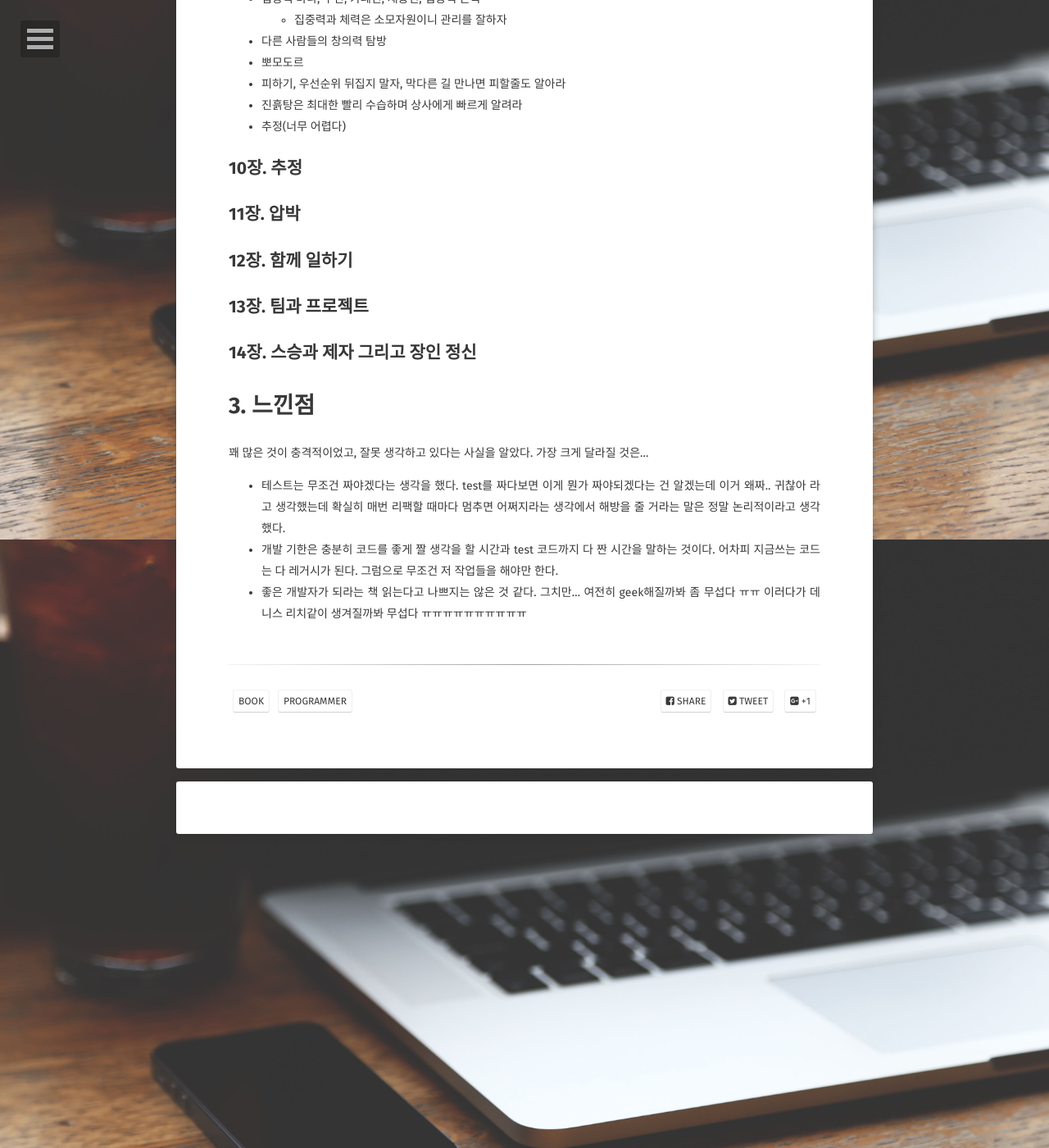
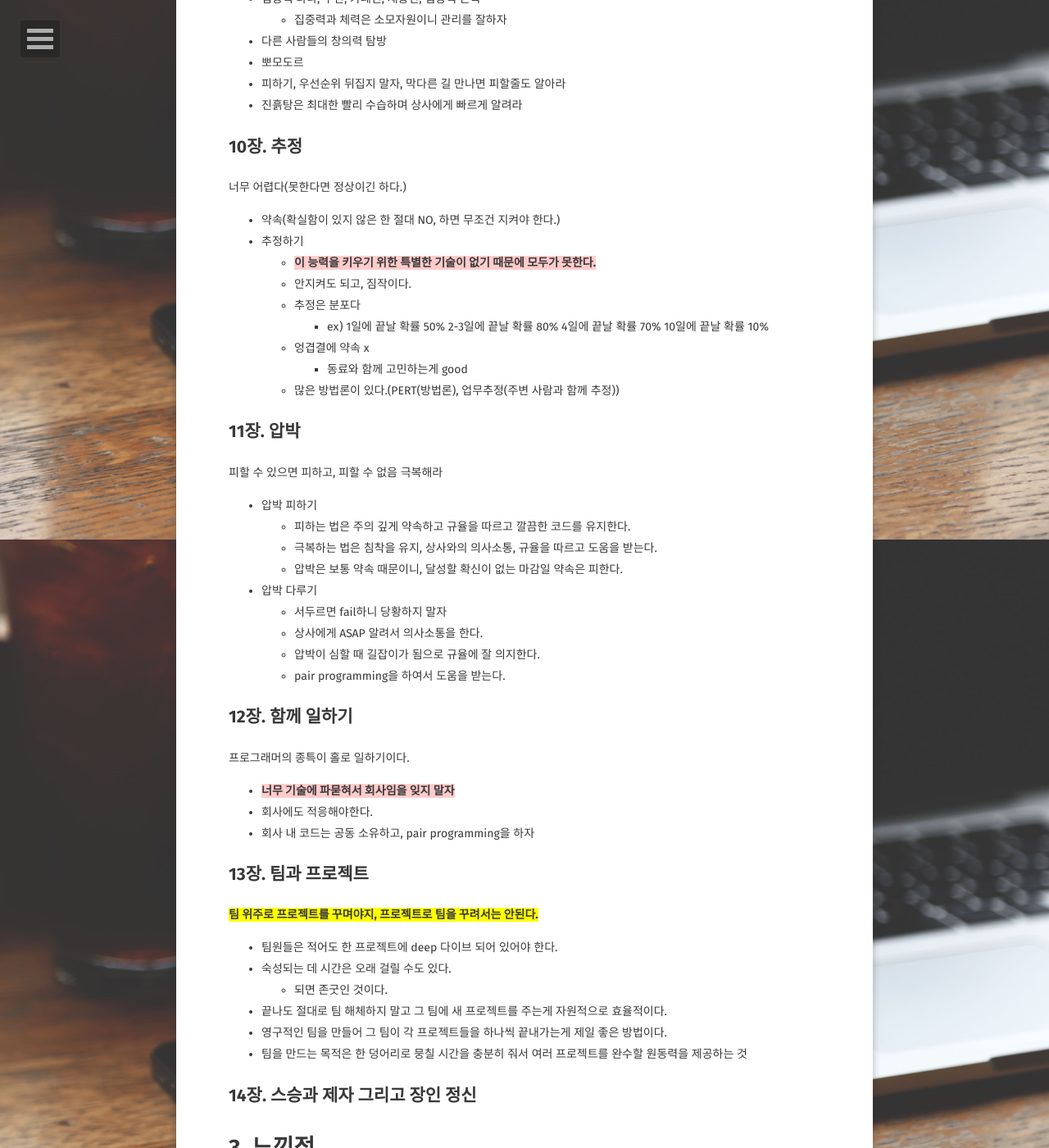
Before and after one commit to JoosJuliet/joosjuliet.github.io, a Jekyll site: the page built from _posts/2019-01-20-clean_code.md, in a window 1280 px wide and 1400 px high, scrolled down 4742 px. Shown: the whole window at 82% size. Built offline with Jekyll 4.4.1, drawn with Linux system fonts in a browser that asks for light colours; some web fonts are replaced; some of the changed text lies outside the part shown.

Commit message:
13장까지 업로드

```diff
--- a/_posts/2019-01-20-clean_code.md
+++ b/_posts/2019-01-20-clean_code.md
@@ -208,12 +208,73 @@ comments: true
 - 뽀모도르
 - 피하기, 우선순위 뒤집지 말자, 막다른 길 만나면 피할줄도 알아라
 - 진흙탕은 최대한 빨리 수습하며 상사에게 빠르게 알려라
-- 추정(너무 어렵다)
+
+
+
+
 
 ## 10장. 추정
+너무 어렵다(못한다면 정상이긴 하다.)
+
+
+- 약속(확실함이 있지 않은 한 절대 NO, 하면 무조건 지켜야 한다.)
+- 추정하기
+  - <span style="background-color:#FFCCCC"><b>이 능력을 키우기 위한 특별한 기술이 없기 때문에 모두가 못한다.</b></span>
+  - 안지켜도 되고, 짐작이다.
+  - 추정은 분포다
+    - ex)
+      1일에 끝날 확률 50%
+      2-3일에 끝날 확률 80%
+      4일에 끝날 확률 70%
+      10일에 끝날 확률 10%
+  - 엉겹결에 약속 x
+    - 동료와 함께 고민하는게 good
+  - 많은 방법론이 있다.(PERT(방법론), 업무추정(주변 사람과 함께 추정))
+
+
+
+
 ## 11장. 압박
+피할 수 있으면 피하고, 피할 수 없음 극복해라
+
+
+- 압박 피하기
+  - 피하는 법은 주의 깊게 약속하고 규율을 따르고 깔끔한 코드를 유지한다.
+  - 극복하는 법은 침착을 유지, 상사와의 의사소통, 규율을 따르고 도움을 받는다.
+  - 압박은 보통 약속 때문이니, 달성할 확신이 없는 마감일 약속은 피한다.
+- 압박 다루기
+  - 서두르면 fail하니 당황하지 말자
+  - 상사에게 ASAP 알려서 의사소통을 한다.
+  - 압박이 심할 때 길잡이가 됨으로 규율에 잘 의지한다.
+  - pair programming을 하여서 도움을 받는다.
+
+
+
+
 ## 12장. 함께 일하기
+프로그래머의 종특이 홀로 일하기이다.
+
+
+- <span style="background-color:#FFCCCC"><b>너무 기술에 파묻혀서 회사임을 잊지 말자</b></span>
+- 회사에도 적응해야한다.
+- 회사 내 코드는 공동 소유하고, pair programming을 하자
+
+
+
+
 ## 13장. 팀과 프로젝트
+<span style="background-color:yellow"><b>팀 위주로 프로젝트를 꾸며야지, 프로젝트로 팀을 꾸려서는 안된다.</b></span>
+
+- 팀원들은 적어도 한 프로젝트에 deep 다이브 되어 있어야 한다.
+- 숙성되는 데 시간은 오래 걸릴 수도 있다.
+  - 되면 존굿인 것이다.
+- 끝나도 절대로 팀 해체하지 말고 그 팀에 새 프로젝트를 주는게 자원적으로 효율적이다.
+- 영구적인 팀을 만들어 그 팀이 각 프로젝트들을 하나씩 끝내가는게 제일 좋은 방법이다.
+- 팀을 만드는 목적은 한 덩어리로 뭉칠 시간을 충분히 줘서 여러 프로젝트를 완수할 원동력을 제공하는 것
+
+
+
+
 ## 14장. 스승과 제자 그리고 장인 정신
 
 # 3. 느낀점
```
